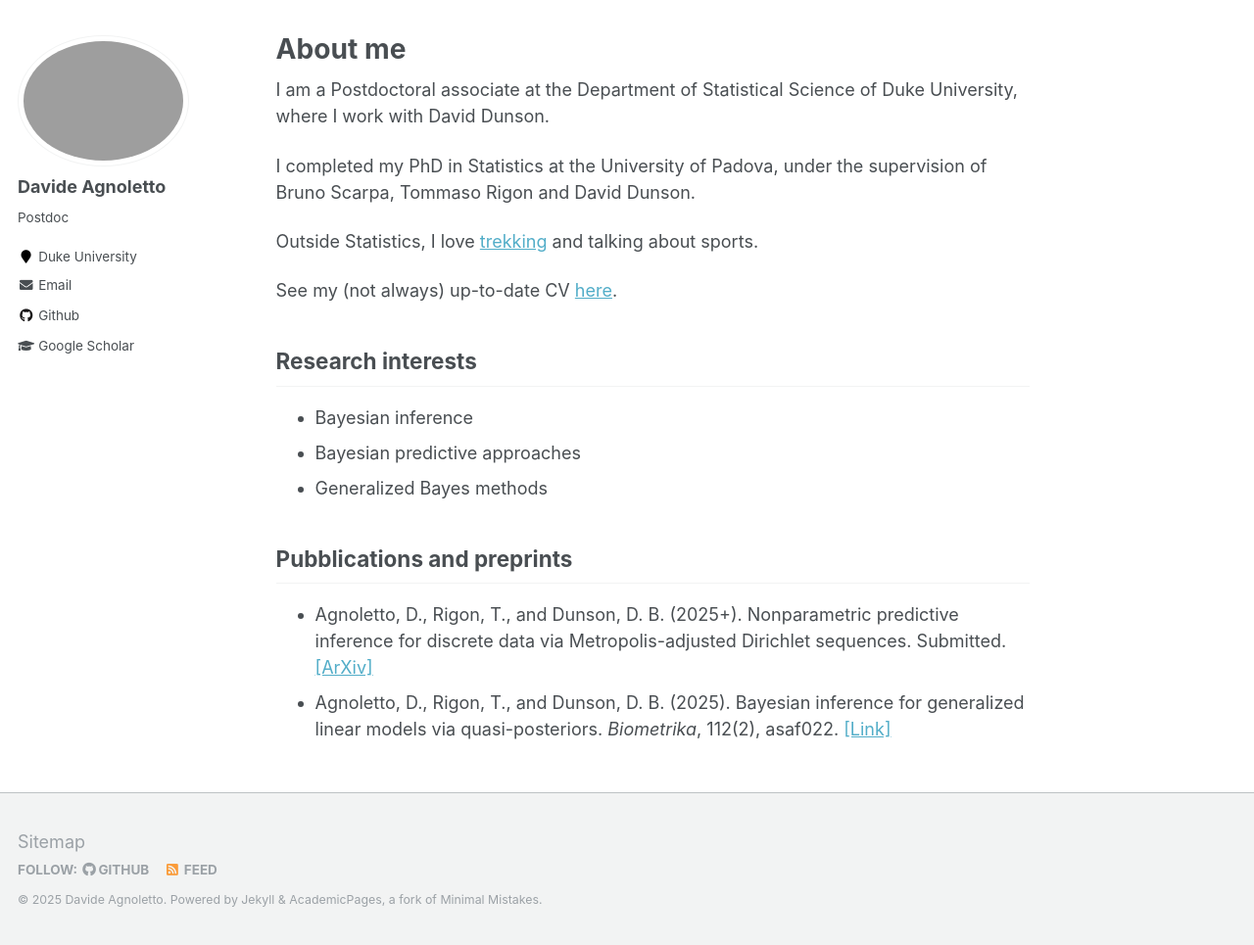
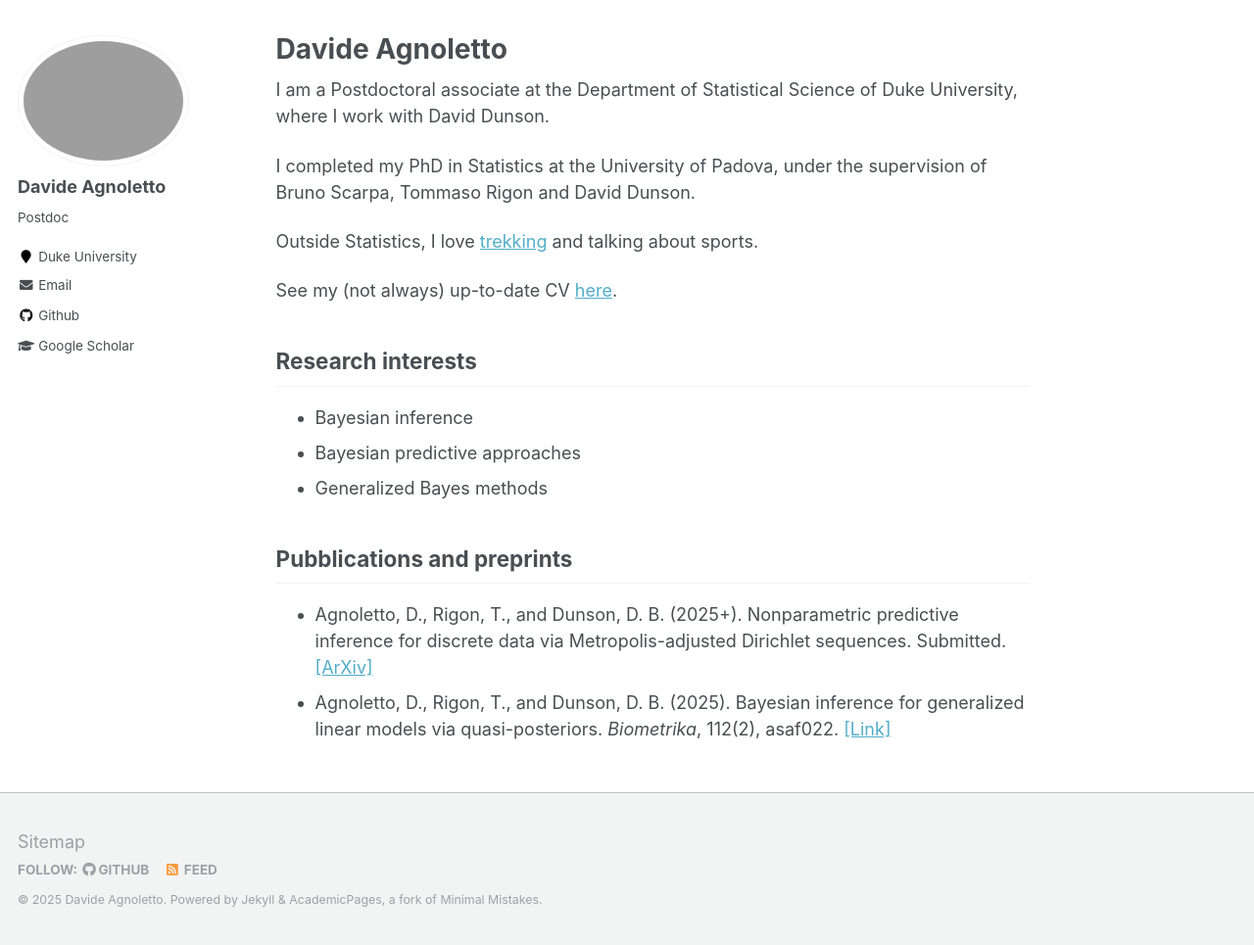
Before and after one commit to davideagno/davideagno.github.io, a Jekyll site: the page built from _pages/about.md, in a window 1280 px wide and 965 px high. Shown: the whole window at 98% size. Built offline with Jekyll 4.4.1, drawn with Linux system fonts in a browser that asks for light colours.

Commit message:
Update about.md

```diff
--- a/_pages/about.md
+++ b/_pages/about.md
@@ -1,6 +1,6 @@
 ---
 permalink: /
-title: "About me"
+title: "Davide Agnoletto"
 excerpt: "About me"
 author_profile: true
 ---
```
